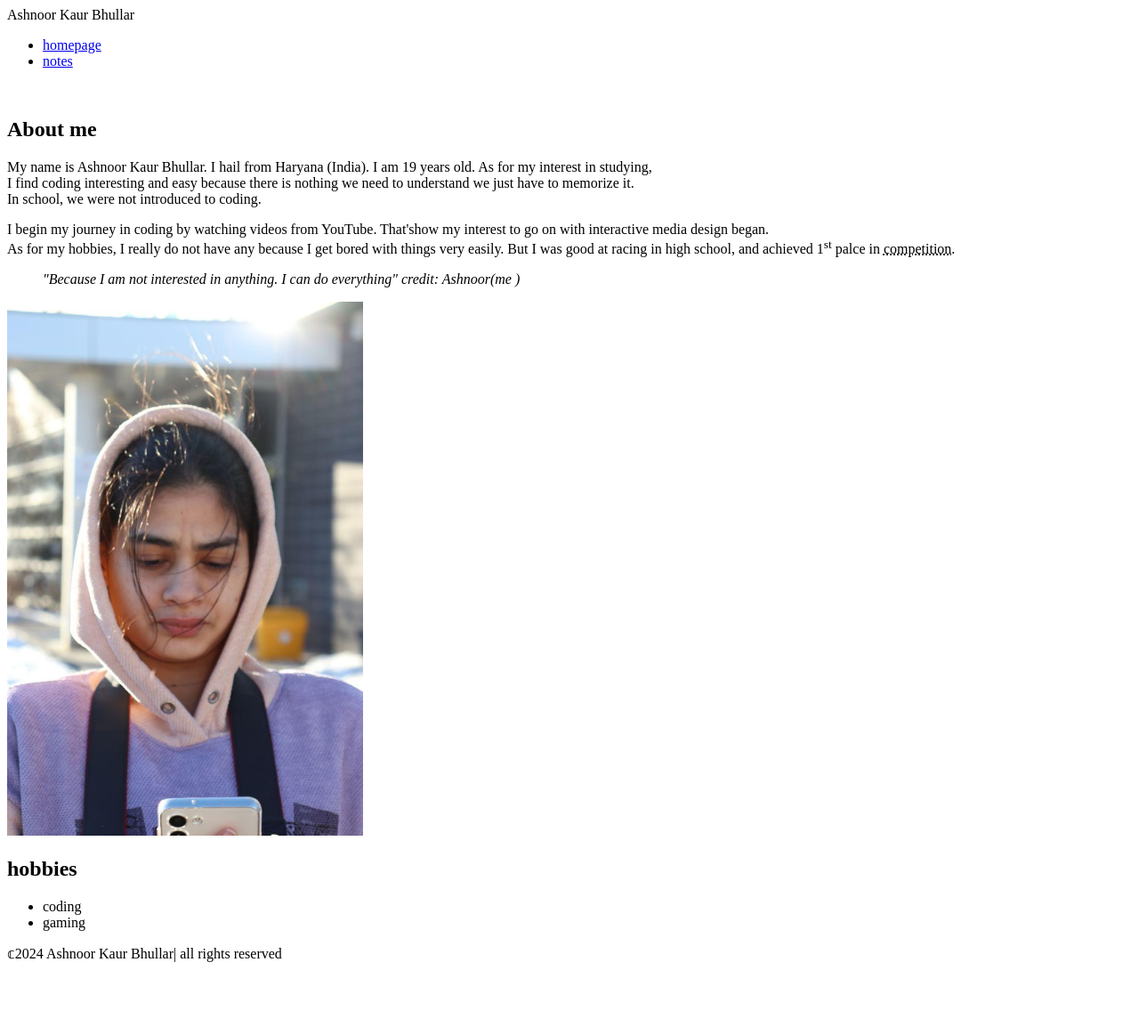
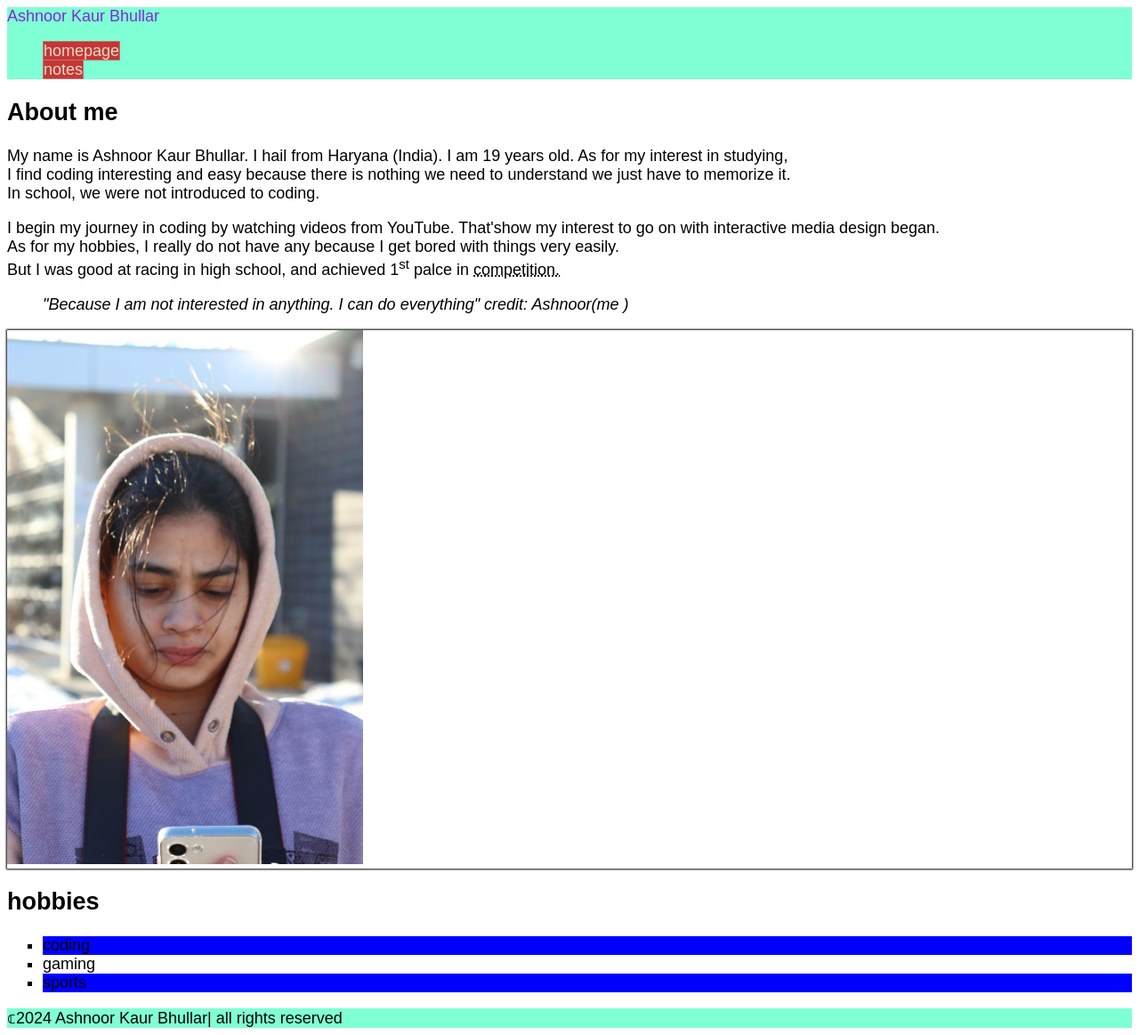
Before and after one commit to bhul0044/bhul0044.github.io, a plain HTML site: page html-assignment/index.html in a window 1280 px wide. Shown: the whole page at 89% size. Before the commit the page ends 1089 px from the top, so only its background shows below. Drawn offline with Linux system fonts and the light colour scheme.

Commit message:
add assignment 3

```diff
--- /dev/null
+++ b/html-assignment/css/style.css
@@ -0,0 +1,37 @@
+body {
+font-family: Arial, Helvetica, sans-serif;
+font-size: 18px;
+}
+header, footer{
+    background-color: aquamarine;
+}
+.site-title {
+color: rgb(129, 45, 208);
+}
+nav ul {
+    list-style-type: none;
+}
+#my-image {
+    box-shadow: 0 0 2px 1px black;
+}
+.hobbies ul {
+    list-style-type: square;
+}
+.hobbies ul li:nth-child(odd){
+background-color: blue;
+}
+
+/* styling navuigarion */
+
+
+a {
+    text-decoration: none;
+    background-color: rgb(197, 54, 54);
+    border: 1px solid rgb(194, 115, 115);
+    color: rgb(226, 221, 200);
+}
+
+a:hover, a:focus
+{background-color: rgb(90, 136, 220);
+     color: hotpink;
+}
--- a/html-assignment/index.html
+++ b/html-assignment/index.html
@@ -4,32 +4,39 @@
     <meta charset="UTF-8">
     <meta name="viewport" content="width=device-width, initial-scale=1.0">
     <title>Document</title>
+    <link rel="stylesheet" href="css/style.css">
 </head>
 <body>
-    <header> Ashnoor Kaur Bhullar
+    <header>
+
+            <div class="site-title">
+
+         Ashnoor Kaur Bhullar
         <nav>
             <ul>
             <li><a href="index.html"> homepage </a></li>
             <li><a href="notes.html"> notes </a></li>
             </ul>
         </nav>
+             </div>
     </header>
     <main>
         <article>
-        <br>
+
             <h1> About me </h1>
             <p>
                 My name is Ashnoor Kaur Bhullar. I hail from Haryana (India). I am 19 years old.
                 As for my interest in studying,<br> I find coding interesting and easy because
-                there is nothing we need to understand we just have to memorize it.</br>
+                there is nothing we need to understand we just have to memorize it.<br/>
                 In school, we were not introduced to coding.
             </p>
+
             <p>
                 I begin my journey in coding by watching videos from YouTube.
                 That'show my interest to go on with interactive media design began. <br>
-                As for my hobbies, I really do not have any because I get bored with things very easily.
+                As for my hobbies, I really do not have any because I get bored with things very easily.<br/>
                 But I was good at racing in high school, and achieved 1<sup>st</sup> palce in
-                <abbr title="district level">competition.</abbr></br>
+                <abbr title="district level">competition.</abbr>
 
             </p>
             <blockquote><em> "Because I am not interested in anything.
@@ -37,12 +44,19 @@
                  <cite> credit: Ashnoor(me ) </cite>
             </blockquote>
 
+
+                <div id="my-image">
+
             <img src="images/ASHNOOR.jpg" alt="myself" height="600">
+                  </div>
             <h2> hobbies</h2>
+            <div class="hobbies">
             <ul>
                 <li>coding</li>
                 <li>gaming</li>
+                <li>sports</li>
             </ul>
+            </div>
         </article>
     </main>
     <footer> &copf;2024 Ashnoor Kaur Bhullar| all rights reserved </footer>
```
Also changed, not shown: html-assignment/notes.html (+5 -1 lines).
